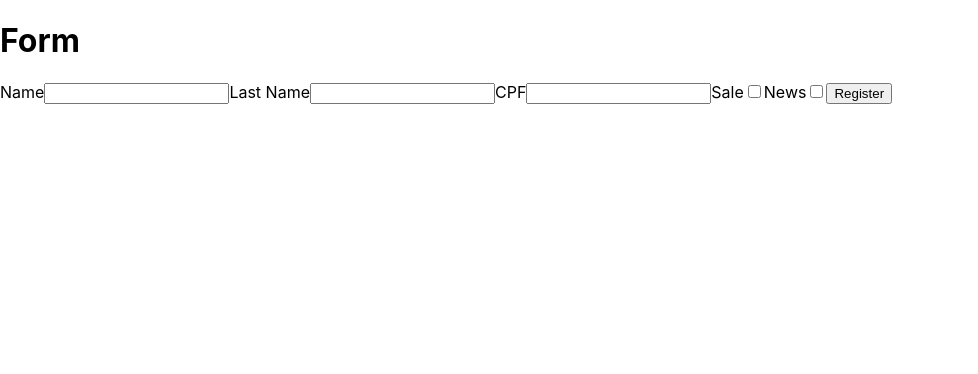
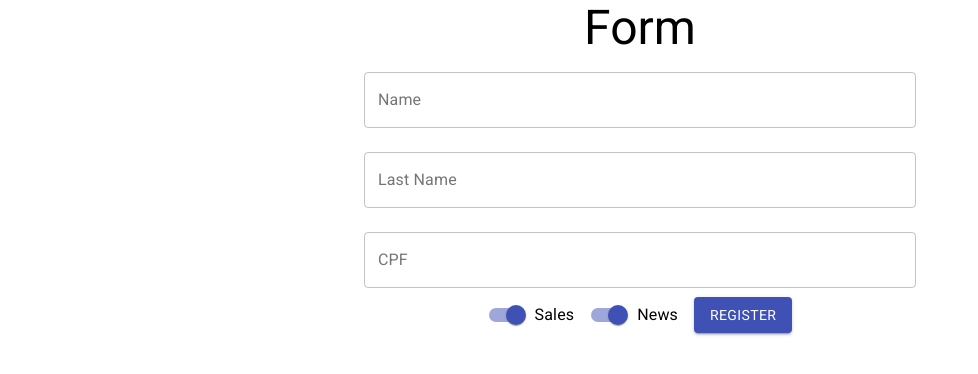
Before and after one commit to GuilhermeVitorino/react-form, a React (Create React App) app: page / in a window 1280 px wide. Shown: the top 374 px of the page, without its empty margins (0-978 px from the left). Built offline with nearby package versions, Linux system fonts and the light colour scheme; the HTML template or start-up script is replaced by a standard one.

Commit message:
add material-ui library and roboto font

```diff
--- a/package.json
+++ b/package.json
@@ -7,6 +7,7 @@
     "@testing-library/jest-dom": "^5.11.6",
     "@testing-library/react": "^11.2.2",
     "@testing-library/user-event": "^12.2.2",
+    "fontsource-roboto": "^3.0.3",
     "react": "^17.0.1",
     "react-dom": "^17.0.1",
     "react-scripts": "4.0.1",
--- a/src/App.js
+++ b/src/App.js
@@ -1,14 +1,16 @@
-import React, { Component, Fragment } from 'react'
+import React, { Component } from 'react'
 import './App.css';
 import Form from './components/form/Form';
+import { Container, Typography } from '@material-ui/core'
+import 'fontsource-roboto'
 
 class App extends Component {
   render() {
     return (
-      <Fragment>
-        <h1>Form</h1>
+      <Container component="article" maxWidth="sm" align="center">
+        <Typography variant="h3" component="h1">Form</Typography>
         <Form></Form>
-      </Fragment>
+      </Container>
     );
   }
 }
--- a/src/components/form/Form.jsx
+++ b/src/components/form/Form.jsx
@@ -1,24 +1,48 @@
 import React from 'react';
+import { Button, TextField, Switch, FormControlLabel } from '@material-ui/core';
 
 function Form() {
   return (<form>
-            <label>Name</label>
-            <input type="text"/>
+    <TextField
+      id="name"
+      label="Name"
+      variant="outlined"
+      margin="normal"
+      fullWidth
+    />
 
-            <label>Last Name</label>
-            <input type="text"/>
+    <TextField
+      id="lastName"
+      label="Last Name"
+      variant="outlined"
+      margin="normal"
+      fullWidth
+    />
 
-            <label>CPF</label>
-            <input type="text"/>
+    <TextField
+      id="cpf"
+      label="CPF"
+      variant="outlined"
+      margin="normal"
+      fullWidth
+    />
 
-            <label>Sale</label>
-            <input type="checkbox"/>
+    <FormControlLabel
+      label="Sales"
+      control={<Switch name="Sales" defaultChecked color="primary" />}
+    />
 
-            <label>News</label>
-            <input type="checkbox"/>
+    <FormControlLabel
+      label="News"
+      control={<Switch name="News" defaultChecked color="primary" />}
+    />
 
-            <button type="submit">Register</button>
-          </form>);
+    <Button
+      type="submit"
+      variant="contained"
+      color="primary">Register</Button>
+
+  </form>);
 }
 
 export default Form;
```
Also changed, not shown: 1 other file (tests, documents, lock files or other folders).
